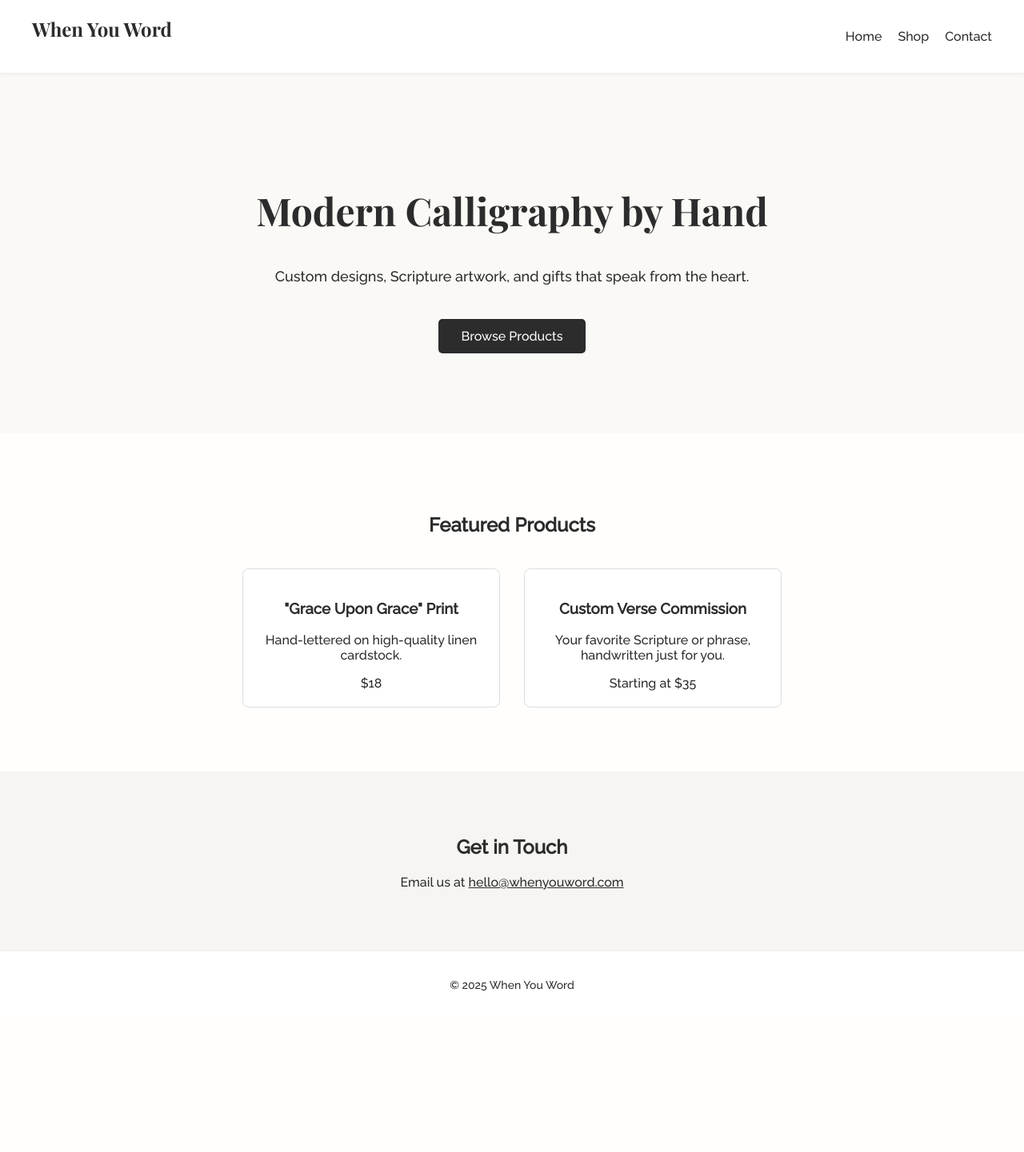
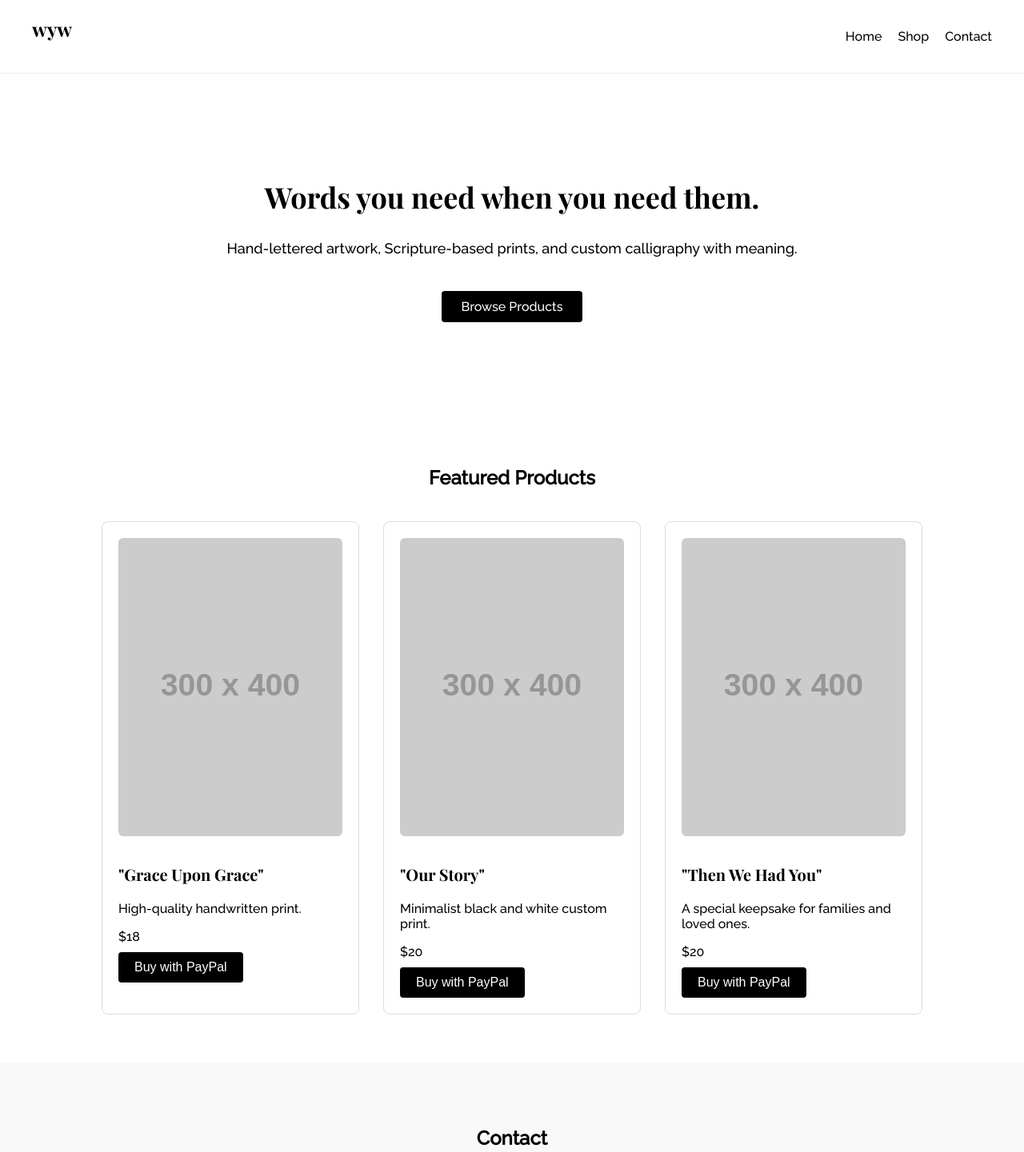
Before and after one commit to whenyouword/when-you-word, a plain HTML site: page index.html in a window 1280 px wide. Shown: the top 1441 px of the page at 80% size. Before the commit the page ends 1274 px from the top, so only its background shows below. Drawn offline with nearby package versions, Linux system fonts and the light colour scheme; placeholder pictures from the web are drawn by us.

Commit message:
Add files via upload

```diff
--- a/index.html
+++ b/index.html
@@ -1,3 +1,4 @@
+
 <!DOCTYPE html>
 <html lang="en">
 <head>
@@ -10,7 +11,7 @@
 <body>
 
   <nav class="navbar">
-    <div class="logo">When You Word</div>
+    <div class="logo">wyw</div>
     <ul>
       <li><a href="#home">Home</a></li>
       <li><a href="#shop">Shop</a></li>
@@ -19,8 +20,8 @@
   </nav>
 
   <section id="home" class="hero">
-    <h1>Modern Calligraphy by Hand</h1>
-    <p>Custom designs, Scripture artwork, and gifts that speak from the heart.</p>
+    <h1>Words you need when you need them.</h1>
+    <p>Hand-lettered artwork, Scripture-based prints, and custom calligraphy with meaning.</p>
     <a href="#shop" class="btn">Browse Products</a>
   </section>
 
@@ -28,20 +29,52 @@
     <h2>Featured Products</h2>
     <div class="products">
       <div class="product-card">
-        <h3>"Grace Upon Grace" Print</h3>
-        <p>Hand-lettered on high-quality linen cardstock.</p>
+        <img src="https://via.placeholder.com/300x400" alt="Grace Upon Grace">
+        <h3>"Grace Upon Grace"</h3>
+        <p>High-quality handwritten print.</p>
         <span>$18</span>
+        <form action="https://www.paypal.com/cgi-bin/webscr" method="post" target="_blank">
+          <input type="hidden" name="cmd" value="_xclick">
+          <input type="hidden" name="business" value="your-paypal-email@example.com">
+          <input type="hidden" name="item_name" value="Grace Upon Grace Print">
+          <input type="hidden" name="amount" value="18.00">
+          <input type="hidden" name="currency_code" value="USD">
+          <input type="submit" value="Buy with PayPal" class="btn buy-btn">
+        </form>
       </div>
       <div class="product-card">
-        <h3>Custom Verse Commission</h3>
-        <p>Your favorite Scripture or phrase, handwritten just for you.</p>
-        <span>Starting at $35</span>
+        <img src="https://via.placeholder.com/300x400" alt="Our Story">
+        <h3>"Our Story"</h3>
+        <p>Minimalist black and white custom print.</p>
+        <span>$20</span>
+        <form action="https://www.paypal.com/cgi-bin/webscr" method="post" target="_blank">
+          <input type="hidden" name="cmd" value="_xclick">
+          <input type="hidden" name="business" value="your-paypal-email@example.com">
+          <input type="hidden" name="item_name" value="Our Story Print">
+          <input type="hidden" name="amount" value="20.00">
+          <input type="hidden" name="currency_code" value="USD">
+          <input type="submit" value="Buy with PayPal" class="btn buy-btn">
+        </form>
+      </div>
+      <div class="product-card">
+        <img src="https://via.placeholder.com/300x400" alt="Then We Had You">
+        <h3>"Then We Had You"</h3>
+        <p>A special keepsake for families and loved ones.</p>
+        <span>$20</span>
+        <form action="https://www.paypal.com/cgi-bin/webscr" method="post" target="_blank">
+          <input type="hidden" name="cmd" value="_xclick">
+          <input type="hidden" name="business" value="your-paypal-email@example.com">
+          <input type="hidden" name="item_name" value="Then We Had You Print">
+          <input type="hidden" name="amount" value="20.00">
+          <input type="hidden" name="currency_code" value="USD">
+          <input type="submit" value="Buy with PayPal" class="btn buy-btn">
+        </form>
       </div>
     </div>
   </section>
 
   <section id="contact" class="contact">
-    <h2>Get in Touch</h2>
+    <h2>Contact</h2>
     <p>Email us at <a href="mailto:hello@whenyouword.com">hello@whenyouword.com</a></p>
   </section>
 
--- a/script.js
+++ b/script.js
@@ -1,7 +1,10 @@
-// Smooth scroll for nav links
-document.querySelectorAll('a[href^="#"]').forEach(link => {
-  link.addEventListener('click', function (e) {
+
+// Smooth scrolling
+document.querySelectorAll('a[href^="#"]').forEach(anchor => {
+  anchor.addEventListener("click", function (e) {
     e.preventDefault();
-    document.querySelector(this.getAttribute('href')).scrollIntoView({ behavior: 'smooth' });
+    document.querySelector(this.getAttribute("href")).scrollIntoView({
+      behavior: "smooth"
+    });
   });
 });
--- a/style.css
+++ b/style.css
@@ -1,16 +1,17 @@
+
 body {
   margin: 0;
   font-family: 'Raleway', sans-serif;
-  background: #fffefc;
-  color: #2c2c2c;
+  background: #fff;
+  color: #000;
 }
 
 .navbar {
   display: flex;
   justify-content: space-between;
   padding: 20px 40px;
-  background: white;
-  box-shadow: 0 2px 4px rgba(0,0,0,0.05);
+  background: #fff;
+  border-bottom: 1px solid #eee;
   position: sticky;
   top: 0;
   z-index: 10;
@@ -30,19 +31,18 @@ body {
 
 .navbar a {
   text-decoration: none;
-  color: #2c2c2c;
+  color: #000;
   font-weight: 500;
 }
 
 .hero {
   text-align: center;
   padding: 100px 20px;
-  background: #faf9f6;
 }
 
 .hero h1 {
-  font-size: 48px;
   font-family: 'Playfair Display', serif;
+  font-size: 36px;
 }
 
 .hero p {
@@ -53,16 +53,21 @@ body {
 .btn {
   display: inline-block;
   margin-top: 25px;
-  padding: 12px 28px;
-  background-color: #2c2c2c;
+  padding: 10px 24px;
+  background-color: #000;
   color: white;
   text-decoration: none;
-  border-radius: 5px;
+  border-radius: 4px;
   font-weight: 500;
+  transition: background 0.3s ease;
+}
+
+.btn:hover {
+  background: #333;
 }
 
 .shop {
-  padding: 80px 40px;
+  padding: 60px 40px;
   text-align: center;
 }
 
@@ -75,22 +80,29 @@ body {
 }
 
 .product-card {
+  width: 280px;
+  padding: 20px;
   border: 1px solid #ddd;
-  padding: 20px;
-  width: 280px;
-  background: white;
   border-radius: 8px;
+  background: #fff;
+  text-align: left;
+}
+
+.product-card img {
+  width: 100%;
+  border-radius: 6px;
+  margin-bottom: 10px;
+}
+
+.product-card h3 {
+  font-family: 'Playfair Display', serif;
+  font-size: 20px;
 }
 
 .contact {
   padding: 60px 40px;
-  background: #f6f5f2;
+  background: #f9f9f9;
   text-align: center;
-}
-
-.contact a {
-  color: #2c2c2c;
-  text-decoration: underline;
 }
 
 .footer {
@@ -100,3 +112,14 @@ body {
   background: white;
   border-top: 1px solid #eee;
 }
+
+.buy-btn {
+  background: black;
+  color: white;
+  border: none;
+  padding: 10px 20px;
+  border-radius: 4px;
+  font-size: 16px;
+  margin-top: 10px;
+  cursor: pointer;
+}
```
